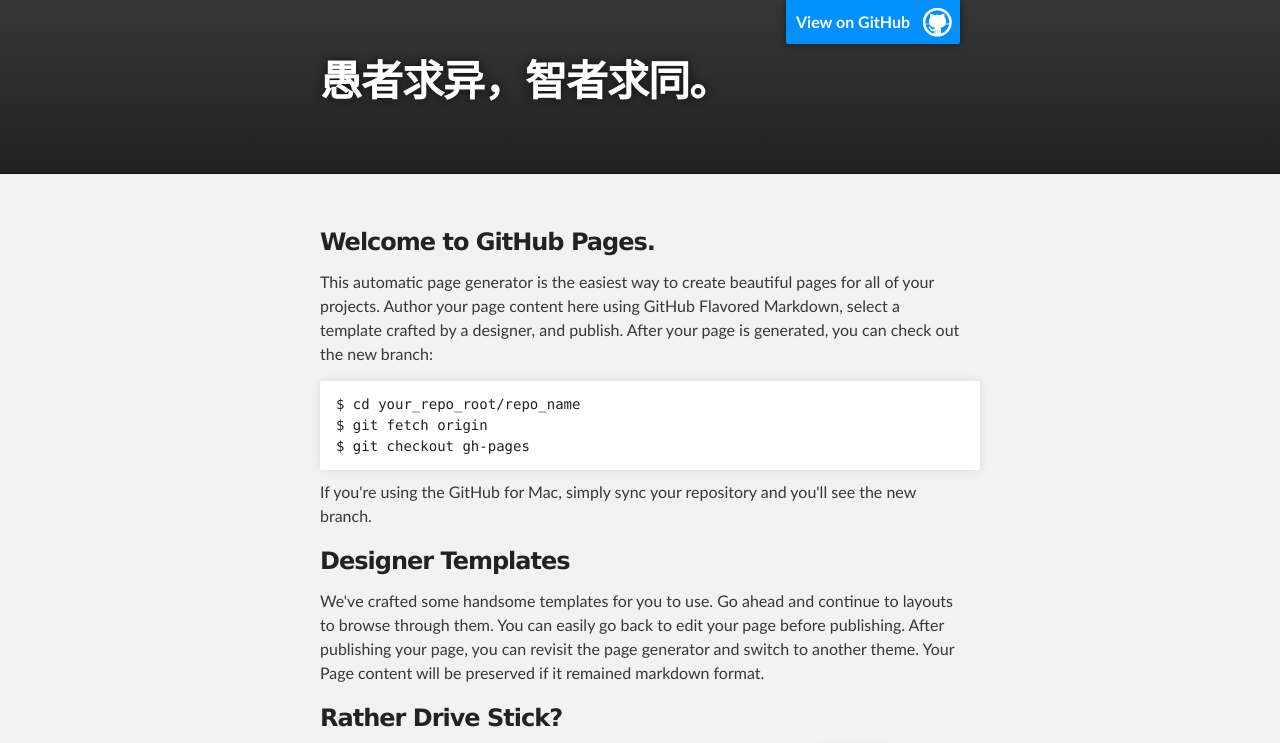
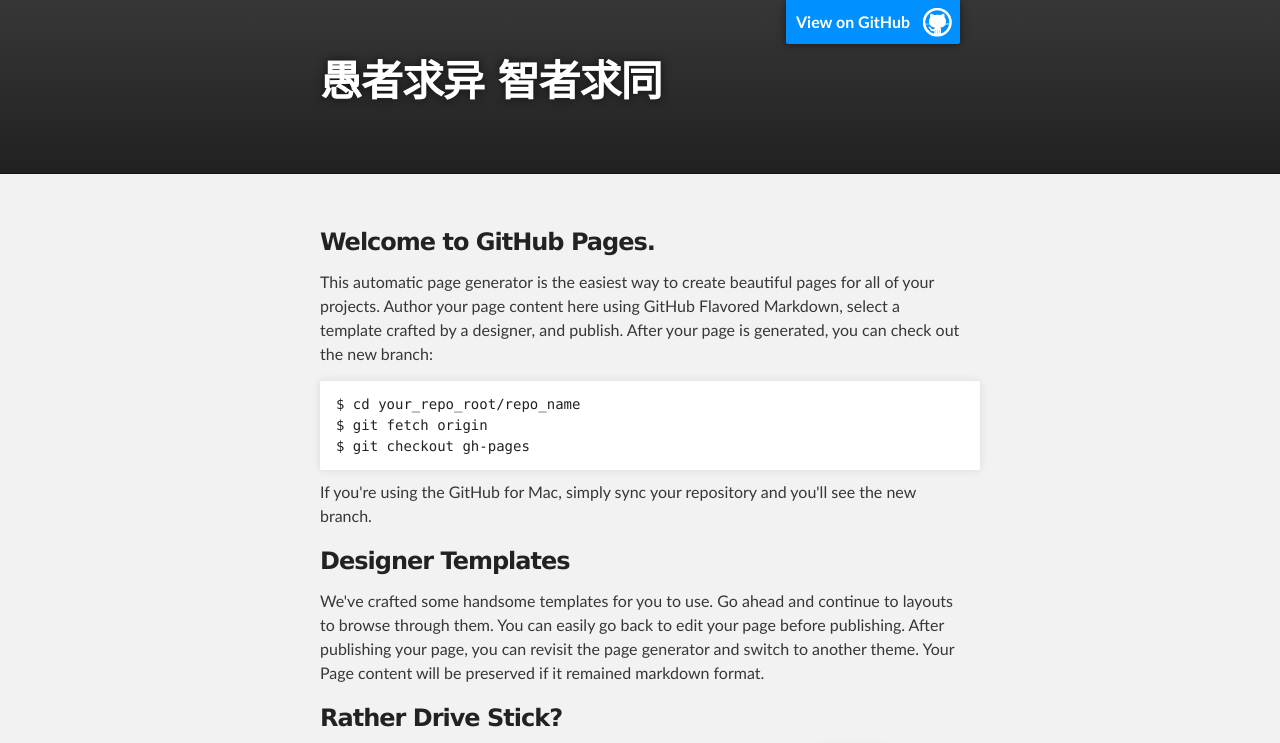
Before and after one commit to sparkleDai/sparkledai.github.com, a plain HTML site: page index.html in a window 1280 px wide. Shown: the top 743 px of the page. Drawn offline with Linux system fonts and the light colour scheme.

Commit message:
Update index.html

```diff
--- a/index.html
+++ b/index.html
@@ -18,7 +18,7 @@
         <header class="inner">
           <a id="forkme_banner" href="https://github.com/sparkleDai">View on GitHub</a>
 
-          <h1 id="project_title">愚者求异，智者求同。</h1>
+          <h1 id="project_title">愚者求异 智者求同</h1>
           <h2 id="project_tagline"></h2>
 
         </header>
```
